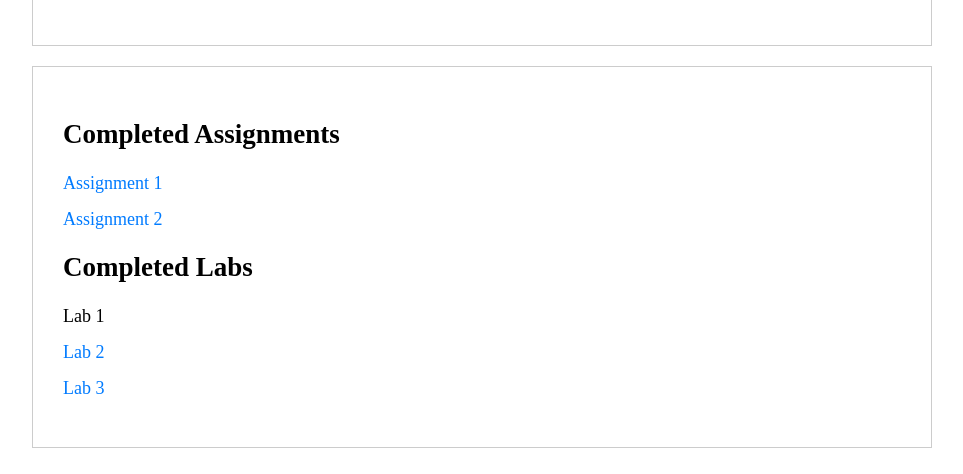
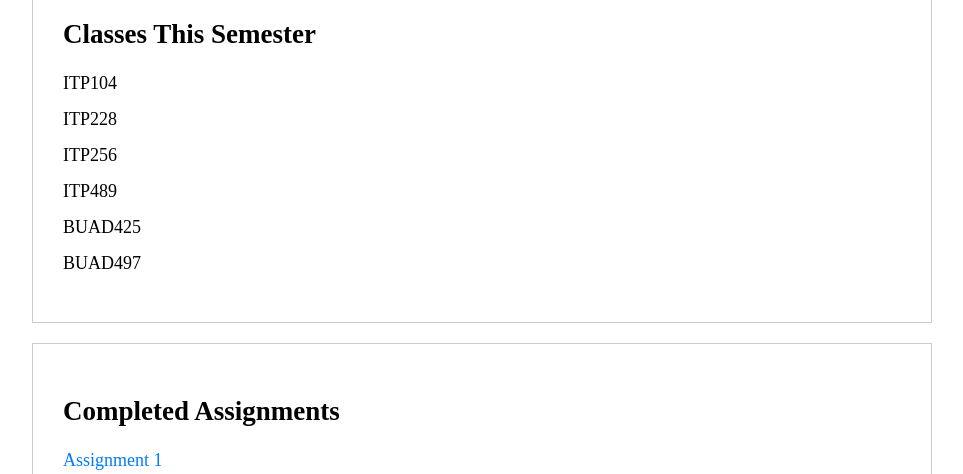
Before and after one commit to uscwebdev/itp104-submissions-scottyenchen, a plain HTML site: page Lab_04/index.html in a window 1280 px wide. Shown: the part 760-1234 px from the top of the page, without its empty margins (158-1121 px from the left). Drawn offline with Linux system fonts and the light colour scheme.

Commit message:
Update index.html

```diff
--- a/Lab_04/index.html
+++ b/Lab_04/index.html
@@ -62,6 +62,17 @@
             <p>Favorite Color: <strong>Yellow</strong></p>
             <p>Favorite Website: <a href="http://itpwebdev.com/fall-2023/itp-104-tth/" target="_blank">ITP 104 course website!</a></p>
             <p>Favorite Activity: <img src="https://www.ncaa.org/images/2023/4/6/MBB-Ball2.JPG" alt="Basketball"></p>
+
+            <h2>Classes This Semester</h2>
+            <ul>
+                <li>ITP104</li>
+                <li>ITP228</li>
+                <li>ITP256</li>
+                <li>ITP489</li>
+                <li>BUAD425</li>
+                <li>BUAD497</li>
+            </ul>
+
         </div>
 
         <div class="column">
```
